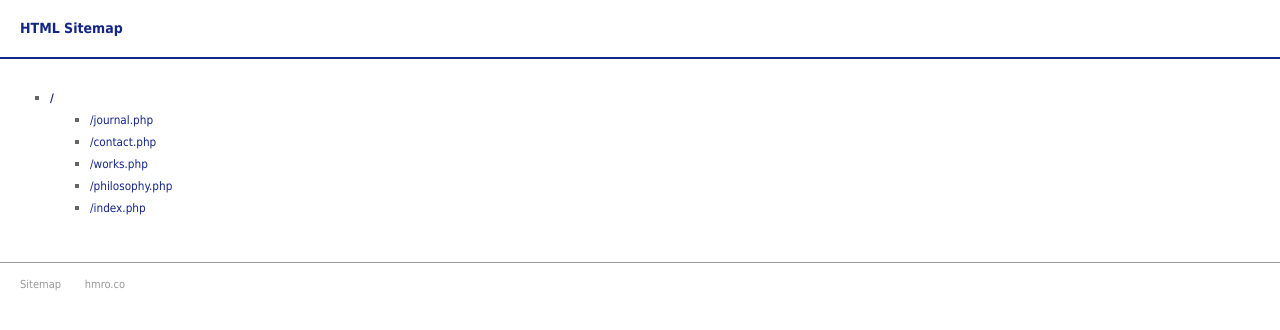
After one commit to homeroruiz/Final-web-project, a PHP site: page /sitemap.htm in a window 1280 px wide. The commit adds this page. Shown: the top 330 px of the page. Run offline with PHP 8.4, Linux system fonts and the light colour scheme.

Commit message:
Sitemap added

```diff
--- a/contact.php
+++ b/contact.php
@@ -145,7 +145,7 @@
           <article class="col-md-6 text-left">
             <h3 class="font2 black">&copy;</h3>
 
-            <h6 class="font1 grey">Copyright 2018. Weimar, Germany<br/><a href="http://www.hmro.co/">Sitemap</a></h6>
+            <h6 class="font1 grey">Copyright 2018. Weimar, Germany<br/><a href="/sitemap.htm">Sitemap</a></h6>
           </article>
           <article class="col-md-2 text-right">
             <img alt="" title="" class="img-responsive foot-logo" src="images/logo.png">
--- a/error404.html
+++ b/error404.html
@@ -186,7 +186,7 @@ works-filter  text-left clearfix font1">
           <article class="col-md-6 text-left">
             <h3 class="font2 black">&copy;</h3>
 
-            <h6 class="font1 grey">Copyright 2018. Weimar, Germany<br/><a href="http://www.hmro.co/">Homero Ruiz</a></h6>
+            <h6 class="font1 grey">Copyright 2018. Weimar, Germany<br/><a href="/sitemap.htm">Sitemap</a></h6>
           </article>
           <article class="col-md-2 text-right">
             <img alt="" title="" class="img-responsive foot-logo" src="images/logo.png">
--- a/index.php
+++ b/index.php
@@ -332,7 +332,7 @@
           <article class="col-md-6 text-left">
             <h3 class="font2 black">&copy;</h3>
 
-            <h6 class="font1 grey">Copyright 2018. Weimar, Germany<br/><a href="http://www.hmro.co/">Sitemap</a></h6>
+            <h6 class="font1 grey">Copyright 2018. Weimar, Germany<br/><a href="/sitemap.htm">Sitemap</a></h6>
           </article>
           <article class="col-md-2 text-right">
             <img alt="" title="" class="img-responsive foot-logo" src="images/logo.png">
--- a/journal.php
+++ b/journal.php
@@ -135,7 +135,7 @@
           <article class="col-md-6 text-left">
             <h3 class="font2 black">&copy;</h3>
 
-            <h6 class="font1 grey">Copyright 2018. Weimar, Germany<br/><a href="http://www.hmro.co/">Homero Ruiz</a></h6>
+            <h6 class="font1 grey">Copyright 2018. Weimar, Germany<br/><a href="/sitemap.htm">Sitemap</a></h6>
           </article>
           <article class="col-md-2 text-right">
             <img alt="" title="" class="img-responsive foot-logo" src="images/logo.png">
--- a/philosophy.php
+++ b/philosophy.php
@@ -159,7 +159,7 @@
           <article class="col-md-6 text-left">
             <h3 class="font2 black">&copy;</h3>
 
-            <h6 class="font1 grey">Copyright 2018. Weimar, Germany<br/><a href="http://www.hmro.co/">Sitemap</a></h6>
+            <h6 class="font1 grey">Copyright 2018. Weimar, Germany<br/><a href="/sitemap.htm">Sitemap</a></h6>
           </article>
           <article class="col-md-2 text-right">
             <img alt="" title="" class="img-responsive foot-logo" src="images/logo.png">
--- /dev/null
+++ b/sitemap.htm
@@ -0,0 +1,61 @@
+<!DOCTYPE html PUBLIC "-//W3C//DTD XHTML 1.0 Transitional//EN" "http://www.w3.org/TR/xhtml1/DTD/xhtml1-transitional.dtd">
+
+<html xmlns="http://www.w3.org/1999/xhtml">
+<head>
+    <title>HTML Sitemap</title>
+    <meta id="MetaDescription" name="description" content="Sitemap" />
+    <meta id="MetaKeywords" name="keywords" content="sitemap" />
+    <meta content="Sitemap" name="hmro.co" />
+    <style>
+        body, head, #xsg {margin:0px 0px 0px 0px; line-height:22px; color:#666666; width:100%; padding:0px 0px 0px 0px;
+                          font-family : Tahoma, Verdana,   Arial, sans-serif; font-size:13px;}
+
+        #xsg ul li a {font-weight:bold; }
+        #xsg ul ul li a {font-weight:normal; }
+        #xsg a {text-decoration:none; }
+        #xsg p {margin:10px 0px 10px 0px;}
+        #xsg ul {list-style:square; }
+        #xsg li {}
+        #xsg th { text-align:left;font-size: 0.9em;padding:2px 10px 2px 2px; border-bottom:1px solid #CCCCCC; border-collapse:collapse;}
+        #xsg td { text-align:left;font-size: 0.9em; padding:2px 10px 2px 2px; border-bottom:1px solid #CCCCCC; border-collapse:collapse;}
+
+        #xsg .title {font-size: 0.9em;  color:#132687;  display:inline;}
+        #xsg .url {font-size: 0.7em; color:#999999;}
+
+        #xsgHeader { width:100%; float:left; margin:0px 0px 5px 0px; border-bottom:2px solid #132687; }
+        #xsgHeader h1 {  padding:0px 0px 0px 20px ; float:left;}
+        #xsgHeader h1 a {color:#132687; font-size:14px; text-decoration:none;cursor:default;}
+        #xsgBody {padding:10px;float:left;}
+        #xsgFooter { color:#999999; width:100%; float:left; margin:20px 0px 15px 0px; border-top:1px solid #999999;padding: 10px 0px 10px 0px; }
+        #xsgFooter a {color:#999999; font-size:11px; text-decoration:none;   }
+        #xsgFooter span {color:#999999; font-size:11px; text-decoration:none; margin-left:20px; }
+    </style>
+</head>
+<body>
+<div id="xsg">
+<div id="xsgHeader">
+    <h1><a href="https://XmlSitemapGenerator.org/sitemap-generator.aspx" title="XML Sitemap Generator">HTML Sitemap</a></h1>
+</div>
+<div id="xsgBody">
+
+
+<ul><li><a href="http://www.hmro.co/"><span class="title">/</span></a>
+<ul><li><a href="http://www.hmro.co/journal.php"><span class="title">/journal.php</span></a>
+</li><li><a href="http://www.hmro.co/contact.php"><span class="title">/contact.php</span></a>
+</li><li><a href="http://www.hmro.co/works.php"><span class="title">/works.php</span></a>
+</li><li><a href="http://www.hmro.co/philosophy.php"><span class="title">/philosophy.php</span></a>
+</li><li><a href="http://www.hmro.co/index.php"><span class="title">/index.php</span></a>
+</li></ul></li></ul><!--<guid value="5f0c63e4-7c74-4058-8383-d19eeaf7cd43" />--><!--Created using XmlSitemapGenerator.org - Free HTML, RSS and XML sitemap generator-->
+
+
+
+
+</div>
+<div id="xsgFooter">
+<span></span><a href="https://XmlSitemapGenerator.org/sitemap-generator.aspx" target="_blank" title="Online XML Sitemap Generator">Sitemap</a>
+<span></span><a href="http://g-mapper.co.uk/sitemap-generator.aspx" target="_blank" title="XML Sitemap Generator Download">hmro.co</a>
+</div>
+</div>
+
+</body>
+</html>
--- a/thanks.php
+++ b/thanks.php
@@ -96,7 +96,7 @@
           <article class="col-md-6 text-left">
             <h3 class="font2 black">&copy;</h3>
 
-            <h6 class="font1 grey">Copyright 2018. Weimar, Germany<br/><a href="http://www.hmro.co/">Sitemap</a></h6>
+            <h6 class="font1 grey">Copyright 2018. Weimar, Germany<br/><a href="/sitemap.htm">Sitemap</a></h6>
           </article>
           <article class="col-md-2 text-right">
             <img alt="" title="" class="img-responsive foot-logo" src="images/logo.png">
--- a/works.php
+++ b/works.php
@@ -303,7 +303,7 @@
           <article class="col-md-6 text-left">
             <h3 class="font2 black">&copy;</h3>
 
-            <h6 class="font1 grey">Copyright 2018. Weimar, Germany<br/><a href="http://www.hmro.co/">Sitemap</a></h6>
+            <h6 class="font1 grey">Copyright 2018. Weimar, Germany<br/><a href="/sitemap.htm">Sitemap</a></h6>
           </article>
           <article class="col-md-2 text-right">
             <img alt="" title="" class="img-responsive foot-logo" src="images/logo.png">
```
